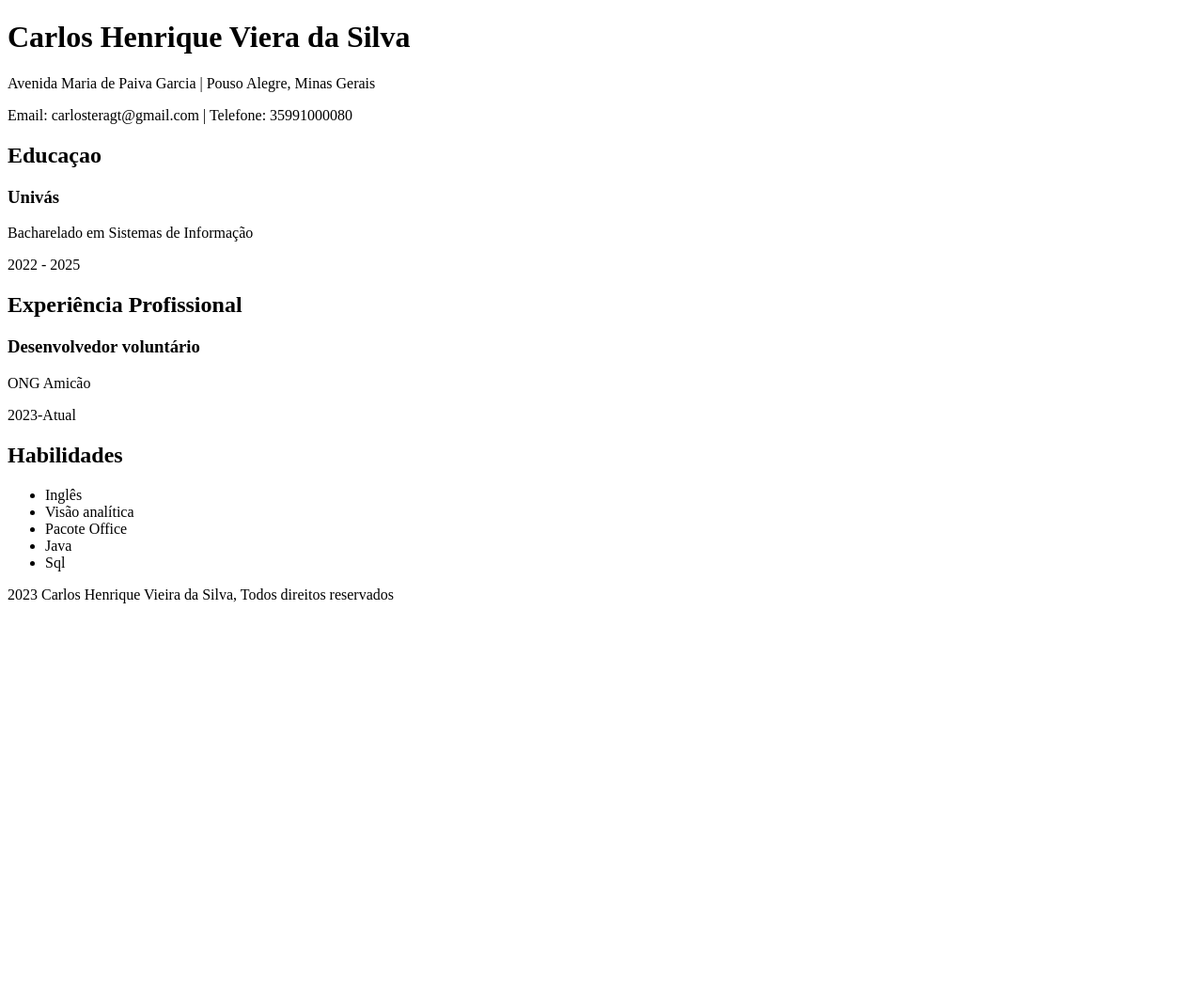
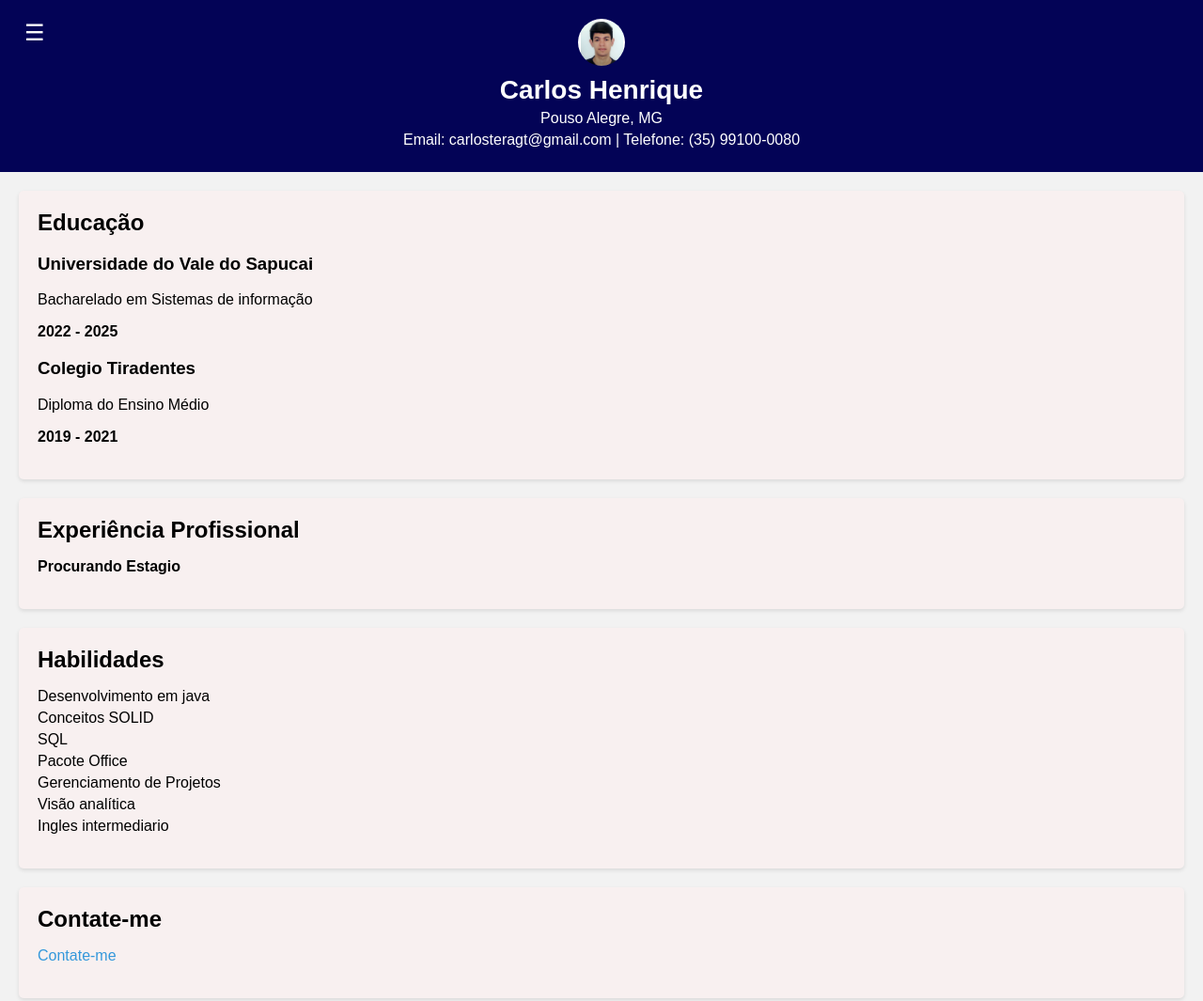
Before and after one commit to carlosteragt/carlosteragt.github.io, a plain HTML site: page index.html in a window 1280 px wide. Shown: the top 1065 px of the page at 94% size. Before the commit the page ends 800 px from the top, so only its background shows below. Drawn offline with Linux system fonts and the light colour scheme.

Commit message:
Add files via upload

```diff
--- a/index.html
+++ b/index.html
@@ -1,77 +1,82 @@
 <!DOCTYPE html>
-<html>
-    <head>
-        <title>Pagina Pessoal</title>
-    </head>
-    <body>
-        <header>
-            <h1>Carlos Henrique Viera da Silva</h1>
-            <p>
-                Avenida Maria de Paiva Garcia | Pouso Alegre, Minas Gerais
-            </p>
-            <p>
-                Email: carlosteragt@gmail.com | Telefone: 35991000080
-            </p>
+<html lang="pt-br">
+<head>
+    <meta charset="UTF-8">
+    <meta name="viewport" content="width=device-width, initial-scale=1.0">
+    <title>Meu Currículo</title>
+    <link rel="stylesheet" href="style.css">
+</head>
+<body>
+    <div class="menu-toggle">
+        <button id="toggleButton">☰</button>
+    </div>
+
+    <nav class="sidebar">
+        <ul>
+            <li><a href="#header">Início</a></li>
+            <li><a href="#education">Educação</a></li>
+            <li><a href="#experience">Experiência Profissional</a></li>
+            <li><a href="#skills">Habilidades</a></li>
+            <li><a href="#projects">Projetos</a></li>
+            <li><a href="#footer">Contato</a></li>
+        </ul>
+    </nav>
+
+    <main id="main">
+        <header id="header">
+            <div class="profile-picture">
+                <img src="profile.jpg" alt="Foto de perfil">
+            </div>
+            <h1>Carlos Henrique</h1>
+            <p>Pouso Alegre, MG</p>
+            <p>Email: carlosteragt@gmail.com | Telefone: (35) 99100-0080</p>
         </header>
-        <section class="education">
-            <h2>
-                Educaçao
-            </h2>
+
+        <section id="education" class="education">
+            <h2>Educação</h2>
             <div class="item">
-                <h3>
-                    Univás
-                </h3>
-                <p>
-                    Bacharelado em Sistemas de Informação
-                </p>
-                <p>
-                    2022 - 2025
-                </p>
+                <h3>Universidade do Vale do Sapucai</h3>
+                <p>Bacharelado em Sistemas de informação</p>
+                <p>2022 - 2025</p>
+            </div>
+            <div class="item">
+                <h3>Colegio Tiradentes</h3>
+                <p>Diploma do Ensino Médio</p>
+                <p>2019 - 2021</p>
             </div>
         </section>
-        <section class="experience">
-            <h2>
-                Experiência Profissional
-            </h2>
+
+        <section id="experience" class="experience">
+            <h2>Experiência Profissional</h2>
             <div class="item">
-                <h3>
-                    Desenvolvedor voluntário
-                </h3>
-                <p>
-                    ONG Amicão
-                </p>
-                <p>
-                    2023-Atual
-                </p>
-            </div>
+               <p>Procurando Estagio</p>
         </section>
-        <section class="skills">
-            <h2>
-                Habilidades
-            </h2>
+
+        <section id="skills" class="skills">
+            <h2>Habilidades</h2>
             <ul>
-                <li>
-                    Inglês
-                </li>
-                <li>
-                    Visão analítica
-                </li>
-                <li>
-                    Pacote Office
-                </li>
-                <li>
-                    Java
-                </li>
-                <li>
-                    Sql
-                </li>
+                <li>Desenvolvimento em java</li>
+                <li>Conceitos SOLID</li>
+                <li>SQL</li>
+                <li>Pacote Office</li>
+                <li>Gerenciamento de Projetos</li>
+                <li>Visão analítica</li>
+                <li>Ingles intermediario</li>
             </ul>
-            </div>
         </section>
+
+        <section id="Contate-me" class="projects">
+            <h2>Contate-me</h2>
+            <ul>
+                <li><a href="https://wa.me/5535991000080?text=Ol%C3%A1,%20Carlos.%20Eu%20vim%20da%20sua%20p%C3%A1gina%20pessoal.%20Voc%C3%AA%20pode%20me%20falar%20mais%20sobre%20o%20seu%20voc%C3%AA?%20Obrigado.%0A" target="_blank">Contate-me</a></li>
+            </ul>
+        </section>
+
         <footer>
-            <p>
-                2023 Carlos Henrique Vieira da Silva, Todos direitos reservados
-            </p>
+            <p>© 2023 Carlos Henrique Vieira da Silva. Todos os direitos reservados.</p>
         </footer>
-    </body>
+    </main>
+
+    <script src="script.js"></script>
+</body>
 </html>
--- /dev/null
+++ b/script.js
@@ -0,0 +1,14 @@
+const toggleButton = document.getElementById("toggleButton");
+const mainArea = document.getElementById("main");
+const sidebar = document.querySelector(".sidebar");
+const main = document.querySelector("main");
+
+toggleButton.addEventListener("click", function() {
+    sidebar.classList.toggle("opened");
+    main.classList.toggle("main");
+});
+
+mainArea.addEventListener("click", function() {
+    sidebar.classList.remove("opened");
+    main.classList.remove("main");
+});
--- /dev/null
+++ b/style.css
@@ -0,0 +1,150 @@
+/* Estilo para o corpo da página */
+body {
+    font-family: Arial, sans-serif;
+    margin: 0;
+    padding: 0;
+    background-color: #f2f2f2;
+}
+
+/* Estilo para o cabeçalho */
+header {
+    background-color: rgb(3, 3, 86);
+    color: #fff;
+    text-align: center;
+    padding: 20px;
+}
+
+header h1 {
+    font-size: 28px;
+    margin: 0;
+}
+
+header p {
+    font-size: 16px;
+    margin: 5px 0;
+}
+
+.profile-picture {
+    border-radius: 50%;
+    overflow: hidden;
+    width: 50px;
+    height: 50px;
+    margin: 0 auto 10px;
+}
+
+.profile-picture img {
+    width: 90%;
+    height: 100%;
+    object-fit: cover;
+    border: 3px solid #fff;
+}
+
+/* Estilo para as seções de conteúdo */
+section {
+    background-color: #f8f0f0;
+    margin: 20px;
+    padding: 20px;
+    border-radius: 5px;
+    box-shadow: 0 2px 4px rgba(0, 0, 0, 0.1);
+}
+
+section h2 {
+    font-size: 24px;
+    margin: 0;
+}
+
+/* Estilo para as listas de habilidades e projetos */
+ul {
+    list-style: none;
+    padding: 0;
+}
+
+ul li {
+    margin: 5px 0;
+}
+
+/* Estilo para links em projetos */
+ul li a {
+    text-decoration: none;
+    color: #3498db;
+}
+
+/* Estilo para o rodapé */
+footer {
+    background-color: rgb(3, 3, 86);
+    color: #fff;
+    text-align: center;
+    padding: 10px;
+}
+
+/* Estilo para links no rodapé */
+footer a {
+    text-decoration: none;
+    color: #fff;
+}
+
+/* Estilo para as datas */
+.item p:last-child {
+    font-weight: bold;
+}
+
+/* Estilos para o menu */
+body {
+    margin: 0;
+    font-family: Arial, sans-serif;
+}
+
+.menu-toggle {
+    position: absolute;
+    top: 20px;
+    left: 20px;
+    z-index: 999;
+}
+
+.sidebar {
+    position: fixed;
+    width: 0;
+    height: 100%;
+    background-color: #333;
+    overflow-x: hidden;
+    transition: 0.3s;
+    z-index: 998;
+}
+
+.sidebar ul {
+    list-style: none;
+    padding: 0;
+}
+
+.sidebar li {
+    margin: 20px 0;
+    text-align: center;
+}
+
+.sidebar a {
+    text-decoration: none;
+    color: white;
+    font-size: 20px;
+}
+
+.sidebar a:hover {
+    color: #f44336;
+}
+
+.main {
+    transition: margin-left .3s;
+    margin-left: 250px;
+}
+
+.opened {
+    width: 250px;
+    transition: 0.3s;
+}
+
+#toggleButton {
+    background: none;
+    border: none;
+    font-size: 24px;
+    cursor: pointer;
+    color: white;
+}
```
Also changed, not shown: profile.jpg (added).
